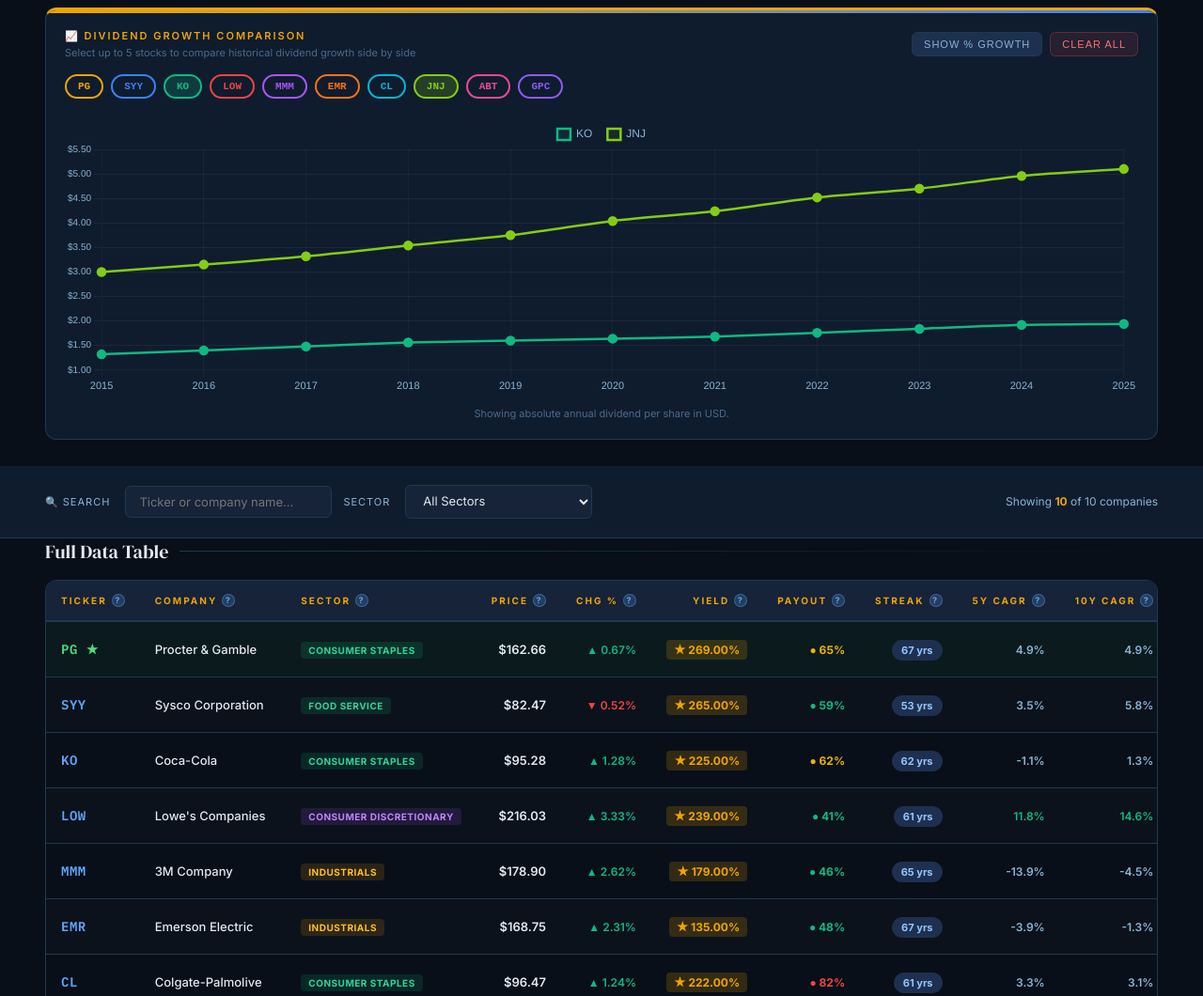
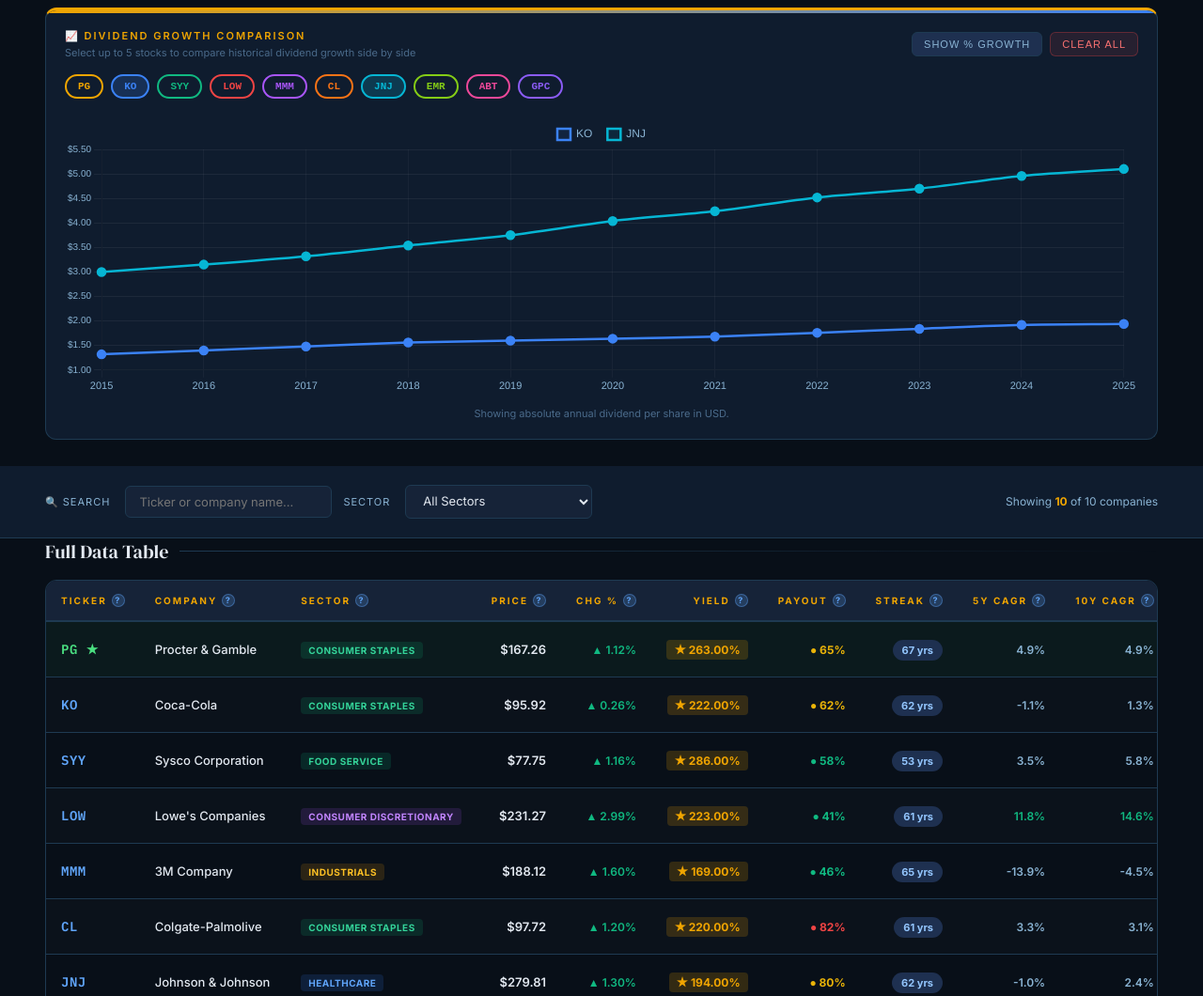
Before and after one commit to VictorFisk/Weekly-Report---Dividend-Kings, a plain HTML site: page index.html in a window 1280 px wide. Shown: the part 840-1900 px from the top of the page at 94% size. Drawn offline with nearby package versions, Linux system fonts and the light colour scheme.

Commit message:
📊 Update live report - 42661207915 5081d4091d9e444a06a9cf2ae666d81ca39f1c44

```diff
--- a/index.html
+++ b/index.html
@@ -228,9 +228,9 @@
       <div class="header-subtitle">50+ Years of Consecutive Dividend Growth</div>
     </div>
     <div class="header-meta">
-      <div class="meta-date">📅 November 2, 2026</div>
+      <div class="meta-date">📅 November 9, 2026</div>
       <div class="meta-note" style="color:#4ade80;">● Data via Yahoo Finance</div>
-      <div class="meta-note" style="margin-top:4px;">Updated: 2026-11-02 16:46 UTC</div>
+      <div class="meta-note" style="margin-top:4px;">Updated: 2026-11-09 17:06 UTC</div>
     </div>
   </div>
 </div>
@@ -260,7 +260,7 @@
   </div>
   <div class="stat-card green" onclick="openModal('yield')">
     <span class="click-hint">TAP FOR DETAILS</span>
-    <div class="stat-val" id="cardYield">231.9%</div>
+    <div class="stat-val" id="cardYield">229.9%</div>
     <div class="stat-label">Avg. Yield</div>
   </div>
   <div class="stat-card blue" onclick="openModal('streak')">
@@ -275,7 +275,7 @@
   </div>
   <div class="stat-card red" onclick="openModal('pe')">
     <span class="click-hint">TAP FOR DETAILS</span>
-    <div class="stat-val" id="cardPe">75.6×</div>
+    <div class="stat-val" id="cardPe">76.4×</div>
     <div class="stat-label">Avg. P/E Ratio</div>
   </div>
 </div>
@@ -378,7 +378,7 @@
 <div class="footer">
   <p>
     <strong>⚠️ Disclaimer:</strong> For <strong>informational purposes only</strong>. Data sourced from Yahoo Finance via yfinance and may be delayed or inaccurate. Not financial advice. Past dividend performance does not guarantee future results.<br><br>
-    Auto-generated by GitHub Actions · Data: Yahoo Finance · Updated 2026-11-02 16:46 UTC · © Dividend Kings Report
+    Auto-generated by GitHub Actions · Data: Yahoo Finance · Updated 2026-11-09 17:06 UTC · © Dividend Kings Report
   </p>
 </div>
 
@@ -387,26 +387,26 @@
 const data = [
   {
     "ticker": "PG",
-    "price": 162.66,
-    "chg": 0.67,
-    "chg6m": 15.0,
-    "yield": 269.0,
+    "price": 167.26,
+    "chg": 1.12,
+    "chg6m": 18.3,
+    "yield": 263.0,
     "payout": 65,
     "annDiv": 4.35,
-    "pe": 24.5,
-    "ps": 4.3,
+    "pe": 25.2,
+    "ps": 4.4,
     "eps": 6.64,
     "beta": 0.36,
-    "mktcap": 377.0,
-    "sma50": 149.51,
-    "sma200": 146.97,
+    "mktcap": 387.7,
+    "sma50": 151.73,
+    "sma200": 147.53,
     "w52lo": 137.62,
-    "w52hi": 167.25,
+    "w52hi": 170.52,
     "cagr5": 4.92,
     "cagr10": 4.93,
     "epsGrowth": 0.0,
     "revGrowth": 2.0,
-    "composite": 58,
+    "composite": 57,
     "breakdown": [
       {
         "label": "Dividend Yield",
@@ -416,7 +416,7 @@ const data = [
       {
         "label": "P/E Valuation",
         "weight": 20,
-        "score": 5.2
+        "score": 4.9
       },
       {
         "label": "Payout Safety",
@@ -445,81 +445,22 @@ const data = [
     "streak": 67
   },
   {
-    "ticker": "SYY",
-    "price": 82.47,
-    "chg": -0.52,
-    "chg6m": 15.3,
-    "yield": 265.0,
-    "payout": 59,
-    "annDiv": 2.2,
-    "pe": 22.5,
-    "ps": 0.5,
-    "eps": 3.66,
-    "beta": 0.65,
-    "mktcap": 40.6,
-    "sma50": 80.19,
-    "sma200": 79.54,
-    "w52lo": 68.19,
-    "w52hi": 91.85,
-    "cagr5": 3.45,
-    "cagr10": 5.8,
-    "epsGrowth": 0.0,
-    "revGrowth": 3.5,
-    "composite": 57,
-    "breakdown": [
-      {
-        "label": "Dividend Yield",
-        "weight": 18,
-        "score": 10
-      },
-      {
-        "label": "P/E Valuation",
-        "weight": 20,
-        "score": 5.8
-      },
-      {
-        "label": "Payout Safety",
-        "weight": 15,
-        "score": 3.5
-      },
-      {
-        "label": "Growth Factor",
-        "weight": 25,
-        "score": 2.3
-      },
-      {
-        "label": "SMA Trend Signal",
-        "weight": 12,
-        "score": 10
-      },
-      {
-        "label": "Low Volatility (Beta)",
-        "weight": 10,
-        "score": 4.6
-      }
-    ],
-    "name": "Sysco Corporation",
-    "sector": "Food Service",
-    "sectorClass": "staples",
-    "streak": 53
-  },
-  {
     "ticker": "KO",
-    "price": 95.28,
-    "chg": 1.28,
-    "chg6m": 23.4,
-    "yield": 225.0,
+    "price": 95.92,
+    "chg": 0.26,
+    "chg6m": 23.5,
+    "yield": 222.0,
     "payout": 62,
     "annDiv": 2.12,
-    "pe": 28.1,
-    "ps": 8.0,
+    "pe": 28.3,
+    "ps": 8.1,
     "eps": 3.39,
     "beta": 0.27,
-    "mktcap": 409.9,
-    "sma50": 89.39,
-    "sma200": 81.51,
+    "mktcap": 412.6,
+    "sma50": 89.96,
+    "sma200": 82.15,
     "w52lo": 67.27,
-    "w52hi": 95.37,
+    "w52hi": 97.39,
     "cagr5": -1.1,
     "cagr10": 1.28,
     "epsGrowth": 0.0,
@@ -534,7 +475,7 @@ const data = [
       {
         "label": "P/E Valuation",
         "weight": 20,
-        "score": 4.0
+        "score": 3.9
       },
       {
         "label": "Payout Safety",
@@ -563,27 +504,27 @@ const data = [
     "streak": 62
   },
   {
-    "ticker": "LOW",
-    "price": 216.03,
-    "chg": 3.33,
-    "chg6m": -2.2,
-    "yield": 239.0,
-    "payout": 41,
-    "annDiv": 5.0,
-    "pe": 18.3,
-    "ps": 1.3,
-    "eps": 11.83,
-    "beta": 0.81,
-    "mktcap": 121.2,
-    "sma50": 195.18,
-    "sma200": 222.95,
-    "w52lo": 178.45,
-    "w52hi": 293.06,
-    "cagr5": 11.84,
-    "cagr10": 14.55,
+    "ticker": "SYY",
+    "price": 77.75,
+    "chg": 1.16,
+    "chg6m": 8.6,
+    "yield": 286.0,
+    "payout": 58,
+    "annDiv": 2.2,
+    "pe": 20.7,
+    "ps": 0.4,
+    "eps": 3.76,
+    "beta": 0.65,
+    "mktcap": 38.3,
+    "sma50": 79.56,
+    "sma200": 79.55,
+    "w52lo": 68.19,
+    "w52hi": 91.85,
+    "cagr5": 3.45,
+    "cagr10": 5.8,
     "epsGrowth": 0.0,
-    "revGrowth": -3.9,
-    "composite": 54,
+    "revGrowth": 3.5,
+    "composite": 56,
     "breakdown": [
       {
         "label": "Dividend Yield",
@@ -593,7 +534,66 @@ const data = [
       {
         "label": "P/E Valuation",
         "weight": 20,
-        "score": 7.2
+        "score": 6.4
+      },
+      {
+        "label": "Payout Safety",
+        "weight": 15,
+        "score": 3.6
+      },
+      {
+        "label": "Growth Factor",
+        "weight": 25,
+        "score": 2.3
+      },
+      {
+        "label": "SMA Trend Signal",
+        "weight": 12,
+        "score": 8
+      },
+      {
+        "label": "Low Volatility (Beta)",
+        "weight": 10,
+        "score": 4.6
+      }
+    ],
+    "name": "Sysco Corporation",
+    "sector": "Food Service",
+    "sectorClass": "staples",
+    "streak": 53
+  },
+  {
+    "ticker": "LOW",
+    "price": 231.27,
+    "chg": 2.99,
+    "chg6m": 3.6,
+    "yield": 223.0,
+    "payout": 41,
+    "annDiv": 5.0,
+    "pe": 19.5,
+    "ps": 1.4,
+    "eps": 11.83,
+    "beta": 0.81,
+    "mktcap": 129.8,
+    "sma50": 196.73,
+    "sma200": 221.85,
+    "w52lo": 178.45,
+    "w52hi": 293.06,
+    "cagr5": 11.84,
+    "cagr10": 14.55,
+    "epsGrowth": 0.0,
+    "revGrowth": -3.9,
+    "composite": 53,
+    "breakdown": [
+      {
+        "label": "Dividend Yield",
+        "weight": 18,
+        "score": 10
+      },
+      {
+        "label": "P/E Valuation",
+        "weight": 20,
+        "score": 6.8
       },
       {
         "label": "Payout Safety",
@@ -623,26 +623,26 @@ const data = [
   },
   {
     "ticker": "MMM",
-    "price": 178.9,
-    "chg": 2.62,
-    "chg6m": 27.6,
-    "yield": 179.0,
+    "price": 188.12,
+    "chg": 1.6,
+    "chg6m": 32.5,
+    "yield": 169.0,
     "payout": 46,
     "annDiv": 3.12,
-    "pe": 26.7,
-    "ps": 3.7,
+    "pe": 28.1,
+    "ps": 3.9,
     "eps": 6.7,
     "beta": 1.06,
-    "mktcap": 92.3,
-    "sma50": 168.46,
-    "sma200": 160.19,
+    "mktcap": 97.2,
+    "sma50": 169.26,
+    "sma200": 160.89,
     "w52lo": 139.34,
-    "w52hi": 184.9,
+    "w52hi": 196.9,
     "cagr5": -13.92,
     "cagr10": -4.51,
     "epsGrowth": 0.0,
     "revGrowth": -1.6,
-    "composite": 49,
+    "composite": 48,
     "breakdown": [
       {
         "label": "Dividend Yield",
@@ -652,7 +652,7 @@ const data = [
       {
         "label": "P/E Valuation",
         "weight": 20,
-        "score": 4.4
+        "score": 4.0
       },
       {
         "label": "Payout Safety",
@@ -681,81 +681,22 @@ const data = [
     "streak": 65
   },
   {
-    "ticker": "EMR",
-    "price": 168.75,
-    "chg": 2.31,
-    "chg6m": 25.5,
-    "yield": 135.0,
-    "payout": 48,
-    "annDiv": 2.22,
-    "pe": 36.9,
-    "ps": 5.1,
-    "eps": 4.57,
-    "beta": 1.21,
-    "mktcap": 94.1,
-    "sma50": 157.29,
-    "sma200": 146.5,
-    "w52lo": 122.64,
-    "w52hi": 171.25,
-    "cagr5": -3.89,
-    "cagr10": -1.34,
-    "epsGrowth": 0.0,
-    "revGrowth": 9.3,
-    "composite": 48,
-    "breakdown": [
-      {
-        "label": "Dividend Yield",
-        "weight": 18,
-        "score": 10
-      },
-      {
-        "label": "P/E Valuation",
-        "weight": 20,
-        "score": 1.0
-      },
-      {
-        "label": "Payout Safety",
-        "weight": 15,
-        "score": 4.9
-      },
-      {
-        "label": "Growth Factor",
-        "weight": 25,
-        "score": 3.4
-      },
-      {
-        "label": "SMA Trend Signal",
-        "weight": 12,
-        "score": 10
-      },
-      {
-        "label": "Low Volatility (Beta)",
-        "weight": 10,
-        "score": 0
-      }
-    ],
-    "name": "Emerson Electric",
-    "sector": "Industrials",
-    "sectorClass": "industrial",
-    "streak": 67
-  },
-  {
     "ticker": "CL",
-    "price": 96.47,
-    "chg": 1.24,
-    "chg6m": 14.3,
-    "yield": 222.0,
+    "price": 97.72,
+    "chg": 1.2,
+    "chg6m": 14.0,
+    "yield": 220.0,
     "payout": 82,
     "annDiv": 2.12,
-    "pe": 37.5,
+    "pe": 38.0,
     "ps": 3.6,
     "eps": 2.57,
     "beta": 0.31,
-    "mktcap": 76.7,
-    "sma50": 89.26,
-    "sma200": 88.77,
-    "w52lo": 74.55,
-    "w52hi": 99.33,
+    "mktcap": 77.7,
+    "sma50": 89.93,
+    "sma200": 89.12,
+    "w52lo": 75.96,
+    "w52hi": 101.18,
     "cagr5": 3.34,
     "cagr10": 3.13,
     "epsGrowth": 0.0,
@@ -770,7 +711,7 @@ const data = [
       {
         "label": "P/E Valuation",
         "weight": 20,
-        "score": 0.8
+        "score": 0.7
       },
       {
         "label": "Payout Safety",
@@ -800,19 +741,19 @@ const data = [
   },
   {
     "ticker": "JNJ",
-    "price": 268.44,
-    "chg": -1.74,
-    "chg6m": 21.0,
-    "yield": 196.0,
+    "price": 279.81,
+    "chg": 1.3,
+    "chg6m": 27.7,
+    "yield": 194.0,
     "payout": 80,
     "annDiv": 5.36,
-    "pe": 40.7,
-    "ps": 6.5,
+    "pe": 42.5,
+    "ps": 6.8,
     "eps": 6.59,
     "beta": 0.2,
-    "mktcap": 646.2,
-    "sma50": 265.54,
-    "sma200": 245.6,
+    "mktcap": 673.6,
+    "sma50": 266.02,
+    "sma200": 247.08,
     "w52lo": 185.12,
     "w52hi": 282.02,
     "cagr5": -1.02,
@@ -858,27 +799,86 @@ const data = [
     "streak": 62
   },
   {
+    "ticker": "EMR",
+    "price": 171.0,
+    "chg": 5.33,
+    "chg6m": 23.6,
+    "yield": 147.0,
+    "payout": 49,
+    "annDiv": 2.38,
+    "pe": 35.7,
+    "ps": 5.0,
+    "eps": 4.79,
+    "beta": 1.21,
+    "mktcap": 95.8,
+    "sma50": 158.22,
+    "sma200": 146.98,
+    "w52lo": 122.64,
+    "w52hi": 172.0,
+    "cagr5": -3.89,
+    "cagr10": -1.34,
+    "epsGrowth": 0.0,
+    "revGrowth": 0.0,
+    "composite": 44,
+    "breakdown": [
+      {
+        "label": "Dividend Yield",
+        "weight": 18,
+        "score": 10
+      },
+      {
+        "label": "P/E Valuation",
+        "weight": 20,
+        "score": 1.4
+      },
+      {
+        "label": "Payout Safety",
+        "weight": 15,
+        "score": 4.8
+      },
+      {
+        "label": "Growth Factor",
+        "weight": 25,
+        "score": 1.6
+      },
+      {
+        "label": "SMA Trend Signal",
+        "weight": 12,
+        "score": 10
+      },
+      {
+        "label": "Low Volatility (Beta)",
+        "weight": 10,
+        "score": 0
+      }
+    ],
+    "name": "Emerson Electric",
+    "sector": "Industrials",
+    "sectorClass": "industrial",
+    "streak": 67
+  },
+  {
     "ticker": "ABT",
-    "price": 108.92,
-    "chg": 2.56,
-    "chg6m": 26.1,
-    "yield": 237.0,
-    "payout": 79,
+    "price": 110.09,
+    "chg": 0.15,
+    "chg6m": 35.1,
+    "yield": 229.0,
+    "payout": 93,
     "annDiv": 2.52,
-    "pe": 40.5,
-    "ps": 3.9,
-    "eps": 2.69,
+    "pe": 41.1,
+    "ps": 4.0,
+    "eps": 2.68,
     "beta": 0.54,
-    "mktcap": 188.5,
-    "sma50": 103.71,
-    "sma200": 100.41,
+    "mktcap": 190.7,
+    "sma50": 103.56,
+    "sma200": 100.37,
     "w52lo": 81.97,
     "w52hi": 132.03,
     "cagr5": 6.96,
     "cagr10": 9.25,
     "epsGrowth": 0.0,
     "revGrowth": 0.5,
-    "composite": 41,
+    "composite": 40,
     "breakdown": [
       {
         "label": "Dividend Yield",
@@ -893,7 +893,7 @@ const data = [
       {
         "label": "Payout Safety",
         "weight": 15,
-        "score": 0.8
+        "score": 0
       },
       {
         "label": "Growth Factor",
@@ -918,19 +918,19 @@ const data = [
   },
   {
     "ticker": "GPC",
-    "price": 124.81,
-    "chg": 3.24,
-    "chg6m": 22.8,
-    "yield": 352.0,
+    "price": 126.13,
+    "chg": 2.71,
+    "chg6m": 26.7,
+    "yield": 346.0,
     "payout": 1622,
     "annDiv": 4.25,
-    "pe": 480.1,
+    "pe": 485.1,
     "ps": 0.7,
     "eps": 0.26,
     "beta": 0.66,
-    "mktcap": 17.2,
-    "sma50": 129.73,
-    "sma200": 118.4,
+    "mktcap": 17.4,
+    "sma50": 128.57,
+    "sma200": 118.21,
     "w52lo": 90.78,
     "w52hi": 151.57,
     "cagr5": -0.44,
```
